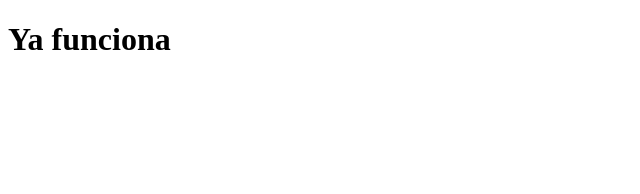
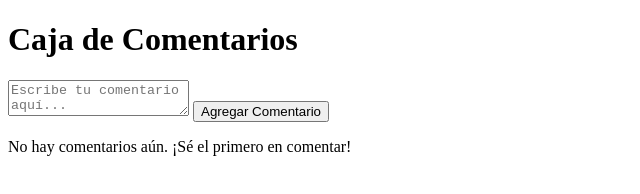
Before and after one commit to ZairaDPL/JavaScript_desde-_Cero, a plain HTML site: page index.html in a window 1280 px wide. Shown: the whole page, without its empty margins (0-640 px from the left). Drawn offline with Linux system fonts and the light colour scheme.

Commit message:
📑 Creación del formulario

```diff
--- a/index.html
+++ b/index.html
@@ -4,8 +4,22 @@
     <meta charset="UTF-8">
     <meta name="viewport" content="width=device-width, initial-scale=1.0">
     <title>Caja de comentarios</title>
+
 </head>
 <body>
-   <h1>Ya funciona</h1>
+   <div class="container">
+        <h1>Caja de Comentarios</h1>
+
+        <div class="comment-form">
+            <form id="commentForm">
+                <textarea id="commentInput" placeholder="Escribe tu comentario aquí..." required></textarea>
+                <button type="submit">Agregar Comentario</button>
+            </form>
+        </div>
+
+        <div class="comments-container" id="commentsContainer">
+            <p class="no-comments" id="noComments">No hay comentarios aún. ¡Sé el primero en comentar!</p>
+        </div>
+    </div>
 </body>
 </html>
```
